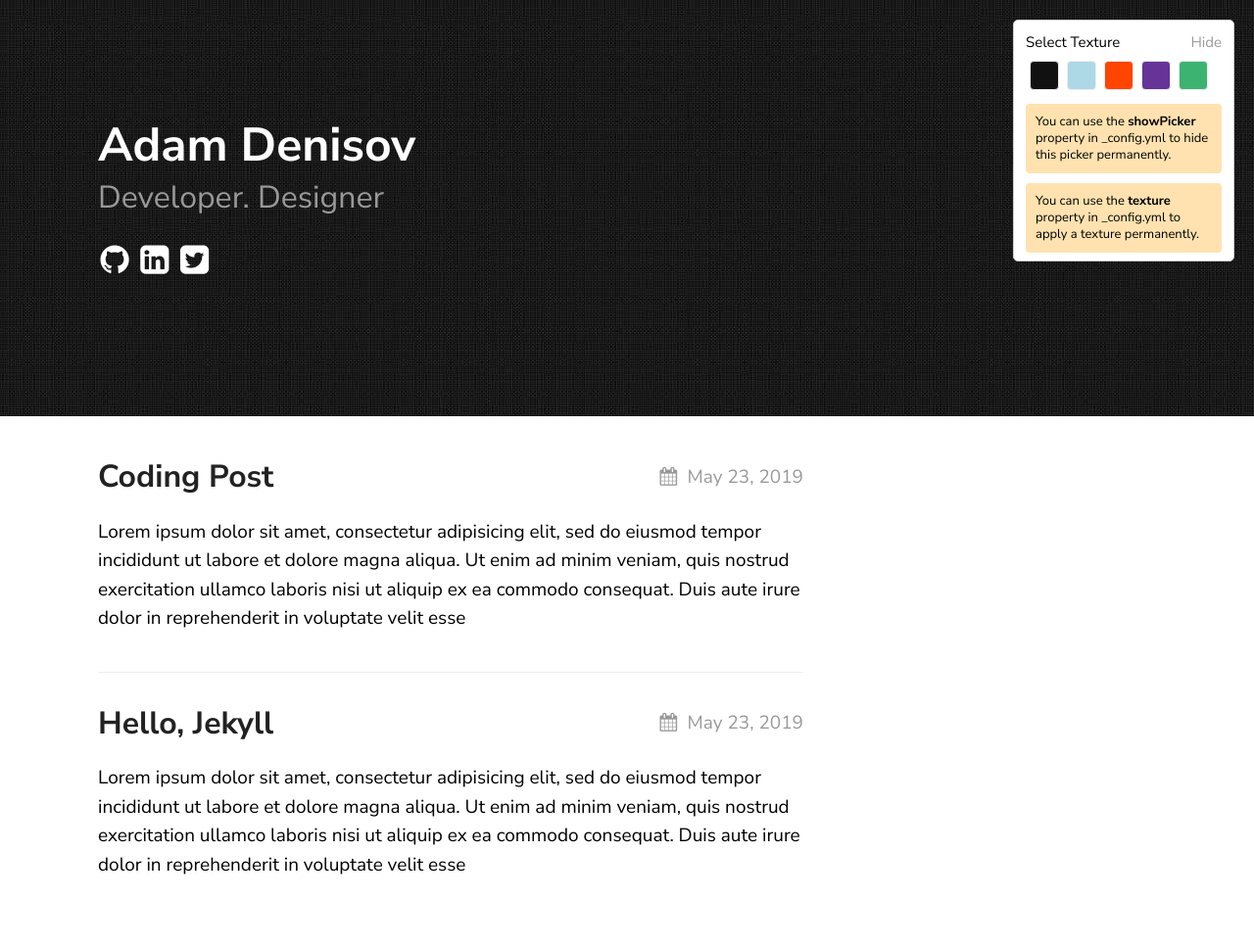
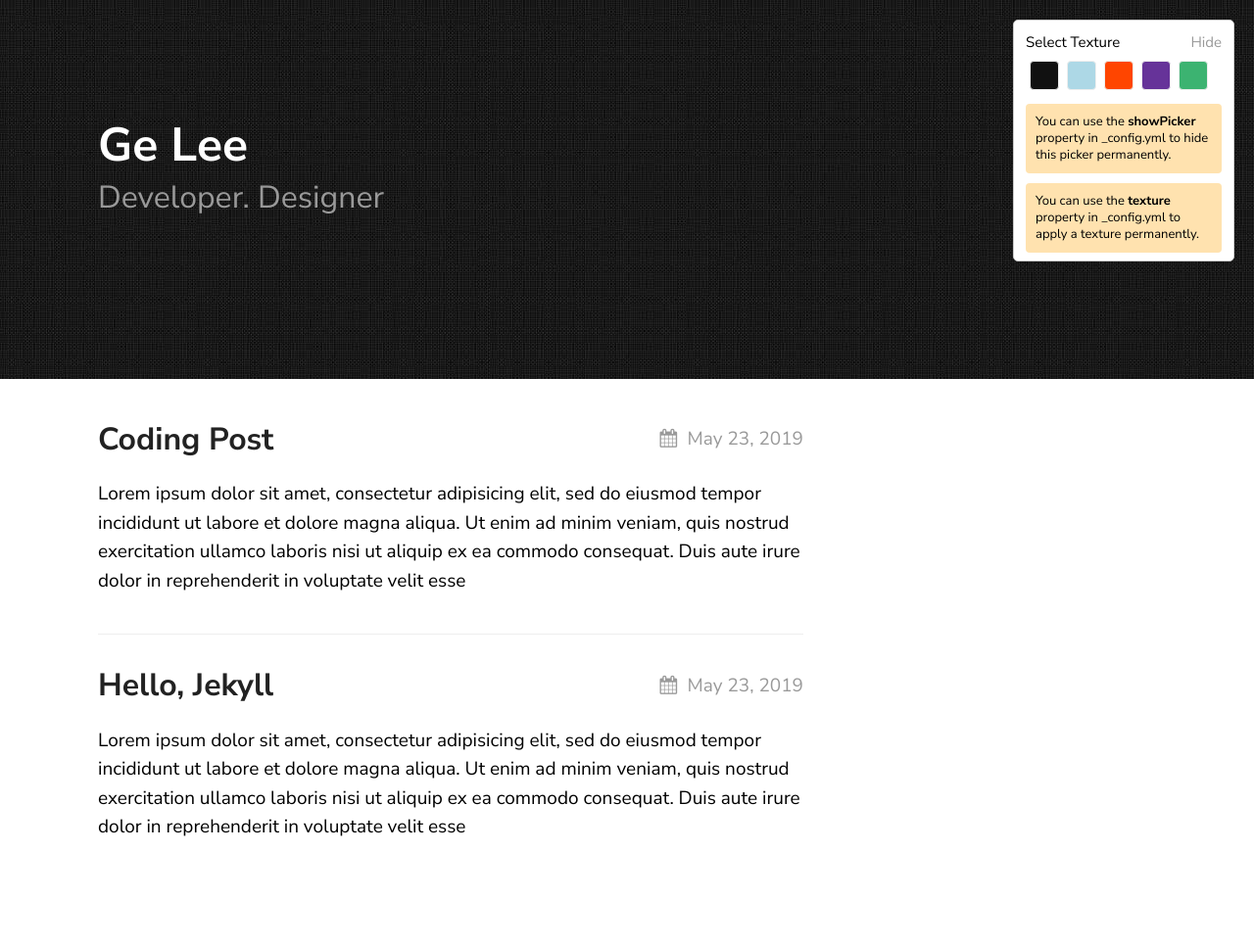
Before and after one commit to GeLee-Q/gelee-q.github.io, a Jekyll site: the page built from index.md, in a window 1280 px wide. Shown: the whole page at 98% size. Built offline with Jekyll 4.4.1, drawn with Linux system fonts in a browser that asks for light colours; after the commit the page ends 929 px from its top, so only the background shows below that.

Commit message:
Update _config.yml

```diff
--- a/_config.yml
+++ b/_config.yml
@@ -14,20 +14,26 @@ sass:
   sass_dir: _sass
 
 permalink: /posts/:title/
+
 texture:
-  title: Adam Denisov
+  title: Ge Lee
   tagline: Developer. Designer
   date_format: "%b %-d, %Y"
   style: black
   showNav: false
   showPicker: true
 
+ # Sidebar settings
+sidebar: true  #添加侧边栏
+sidebar-about-description: "One Day Day ,White Learning"
+# sidebar-avatar:
+
   # generate social links in footer
-  social_links:
-    twitter: thelehhman
-    github:  thelehhman
-    linkedIn: in/thelehhman
-    rss: rss
+#   social_links:
+#     twitter: thelehhman
+#     github:  thelehhman
+#     linkedIn: in/thelehhman
+#     rss: rss
 
 
 # If you want to link only specific pages in your header, uncomment
```
